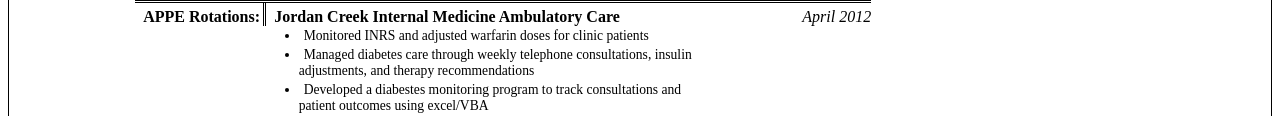
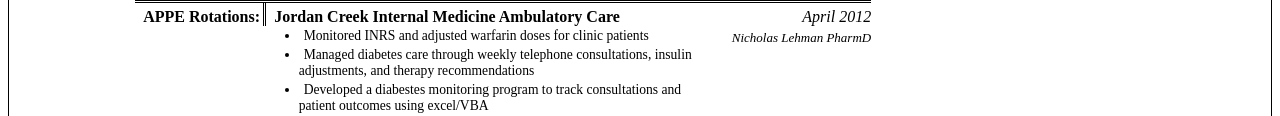
Before and after one commit to yevgenybulochnik/bulochnik.com-playground, a website: page virtualcv/index.html in a window 1280 px wide. Shown: the part 676-792 px from the top of the page. Drawn offline with nearby package versions, Linux system fonts and the light colour scheme; some packages are replaced by stand-ins of ours.

Commit message:
Adjusted appe html

```diff
--- a/virtualcv/cv/appe.html
+++ b/virtualcv/cv/appe.html
@@ -7,4 +7,5 @@
     <li class = "presentations" ng-repeat="presentation in experiance.presentations track by $index">{{presentation}}</li>
   </div>
   <div class="dates">{{experiance.dates}}</div>
+  <div style="float: right;font-style: italic;font-size: small">{{experiance.preceptor}}</div>
 </div>
```
